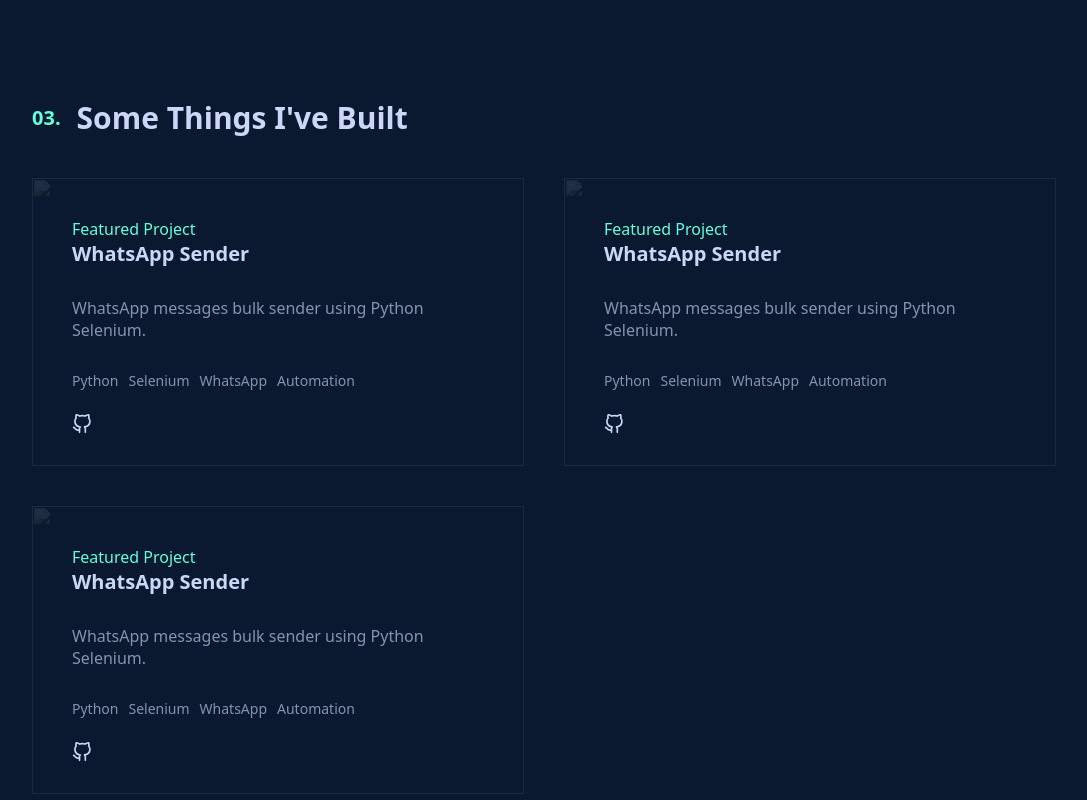
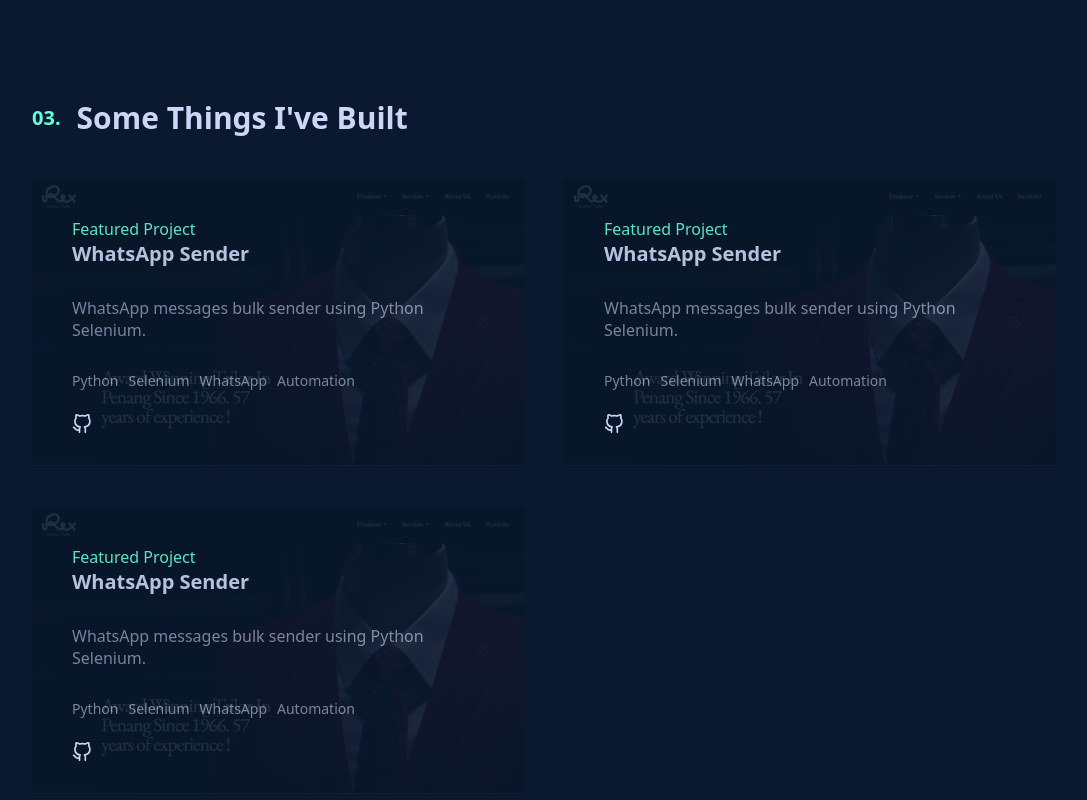
Before and after one commit to mjcoding0702/portfolio-website, a plain HTML site: page index.html in a window 1280 px wide. Shown: the part 2420-3220 px from the top of the page, without its empty margins (96-1183 px from the left). Drawn offline with Linux system fonts and the light colour scheme; the site is published under a folder, as on GitHub Pages, so addresses that start at the root find nothing.

Commit message:
Updated file path to rex image

```diff
--- a/index.html
+++ b/index.html
@@ -175,7 +175,7 @@
               </div>
             </div>
             <div class="project__image">
-              <img src="/assets/rex.PNG">
+              <img src="./assets/rex.PNG">
             </div>
           </div>
 
@@ -203,7 +203,7 @@
               </div>
             </div>
             <div class="project__image">
-              <img src="/assets/rex.PNG">
+              <img src="./assets/rex.PNG">
             </div>
           </div>
 
@@ -231,7 +231,7 @@
               </div>
             </div>
             <div class="project__image">
-              <img src="/assets/rex.PNG">
+              <img src="./assets/rex.PNG">
             </div>
           </div>
         </div>
```
